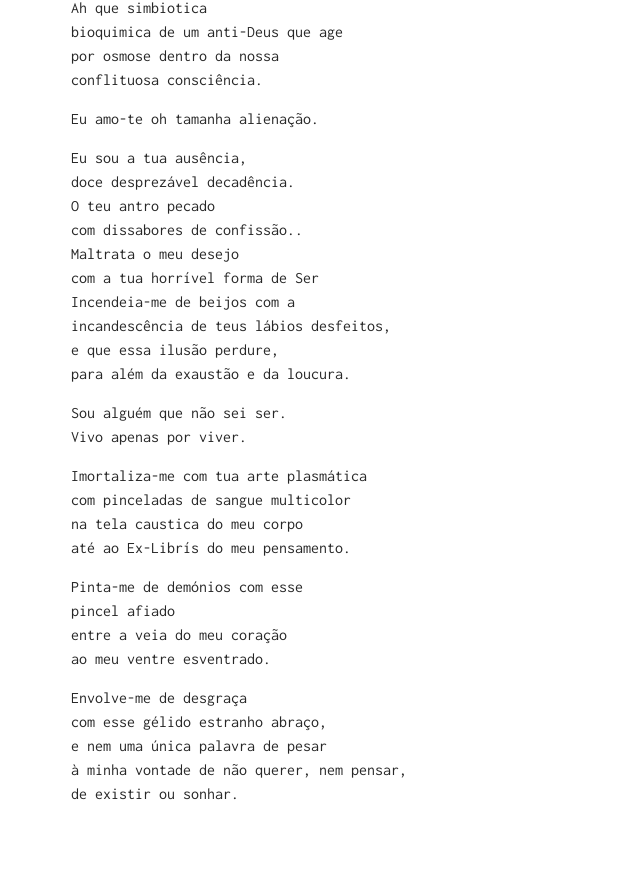
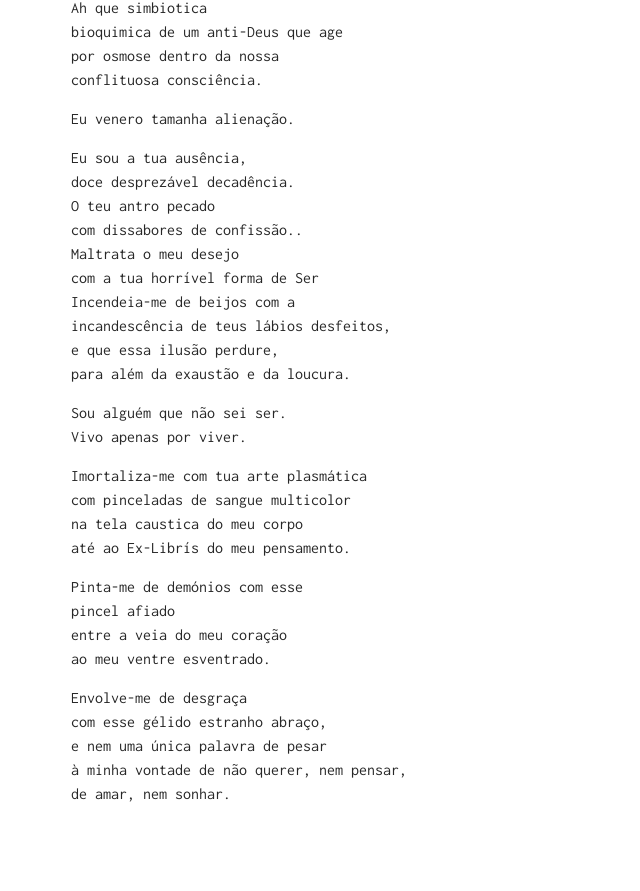
Before and after one commit to sorathpanzer/sorathpanzer.github.io, a Jekyll site: the page built from _posts/1902-05-02-hermeticum.md, in a window 1280 px wide. Shown: the part 528-1419 px from the top of the page, without its empty margins (269-909 px from the left). Built offline with Jekyll 4.4.1, drawn with Linux system fonts in a browser that asks for light colours; grey boxes are pictures that could not be loaded.

Commit message:
Update 1902-05-02-hermeticum.md

```diff
--- a/_posts/1902-05-02-hermeticum.md
+++ b/_posts/1902-05-02-hermeticum.md
@@ -23,7 +23,7 @@ bioquimica de um anti-Deus que age<br />
 por osmose dentro da nossa<br />
 conflituosa consciência.<br />
 <p>                          </p>
-Eu amo-te oh tamanha alienação.<br />
+Eu venero tamanha alienação.<br />
 <p>                          </p>
 Eu sou a tua ausência,<br />
 doce desprezável decadência.<br />
@@ -53,6 +53,6 @@ Envolve-me de desgraça<br />
 com esse gélido estranho abraço,<br />
 e nem uma única palavra de pesar<br />
 à minha vontade de não querer, nem pensar,<br />
-de existir ou sonhar.<br />
+de amar, nem sonhar.<br />
 
 <iframe width="0" height="0" src="https://www.youtube.com/embed/1xpkRj99FH0?rel=0&autoplay=1" frameborder="0" allowfullscreen></iframe>
```
